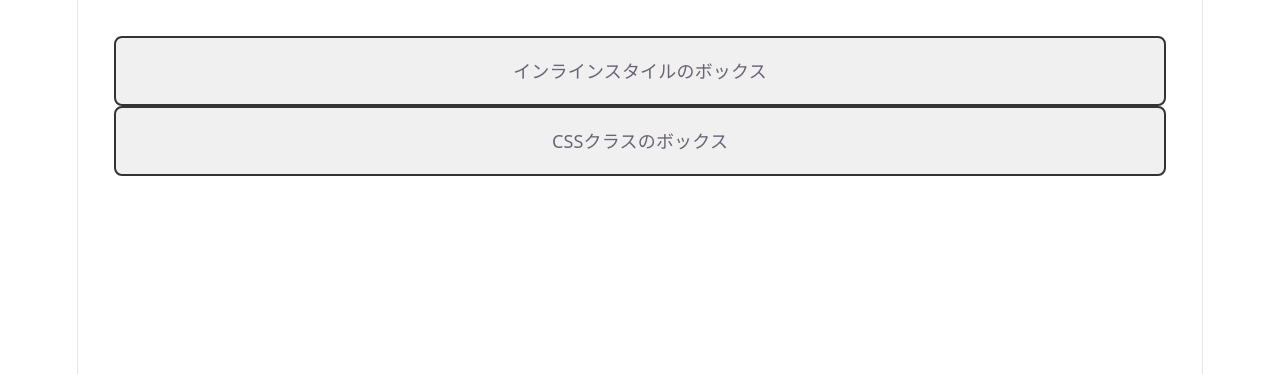
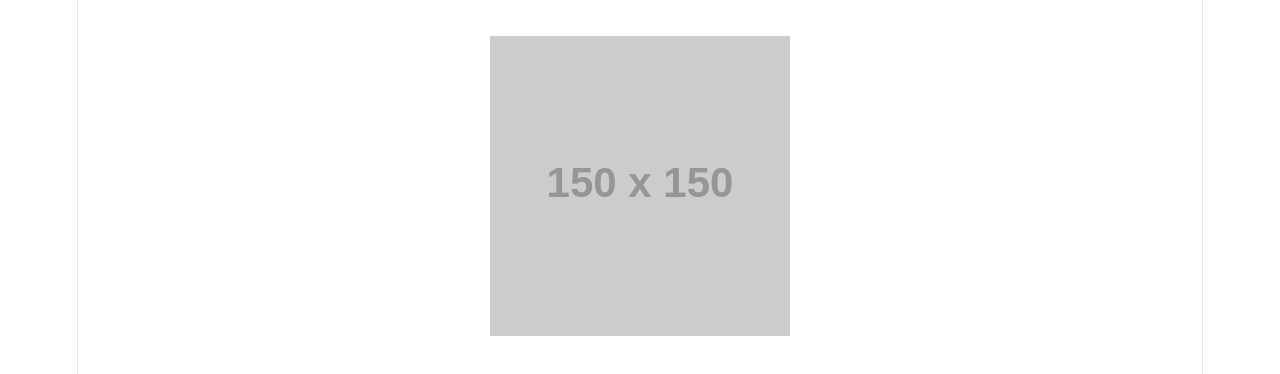
Before and after one commit to misakisoeda/react_tests, a React (Vite) app in the folder udemy-react-100/: page / in a window 1280 px wide. Shown: the top 374 px of the page. Built offline with nearby package versions, Linux system fonts and the light colour scheme.

Commit message:
feat: q5

```diff
--- a/udemy-react-100/src/App.tsx
+++ b/udemy-react-100/src/App.tsx
@@ -1,11 +1,11 @@
 import './App.css';
-import StyledBox from './components/basic/Question04';
+import DynamicImage from './components/basic/Question05';
 
 function App() {
 
   return (
     <>
-      <StyledBox />
+      <DynamicImage />
     </>
   )
 }
--- /dev/null
+++ b/udemy-react-100/src/components/basic/Question05.tsx
@@ -0,0 +1,20 @@
+function DynamicImage() {
+  const imageUrl = "https://placehold.co/150";
+  const altText = "サンプル画像";
+  const baseWidth = 150;
+  const isLarge = true;
+  const actualWidth = isLarge ? baseWidth * 2 : baseWidth;
+
+  return (
+    <div>
+      <img
+        src={imageUrl}
+        alt={altText}
+        width={actualWidth}
+        data-size={isLarge ? "large" : "small"}
+      />
+    </div>
+  );
+}
+
+export default DynamicImage;
```
